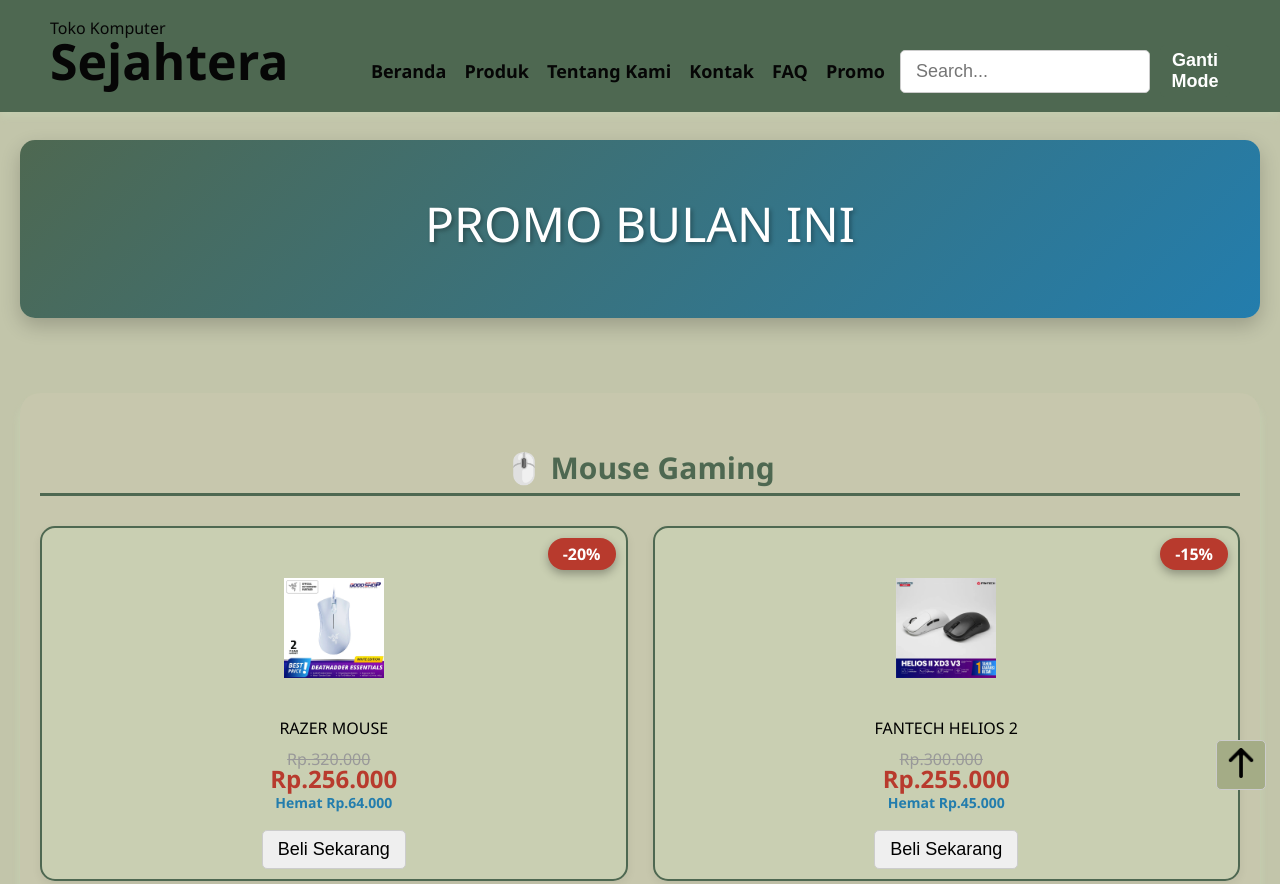
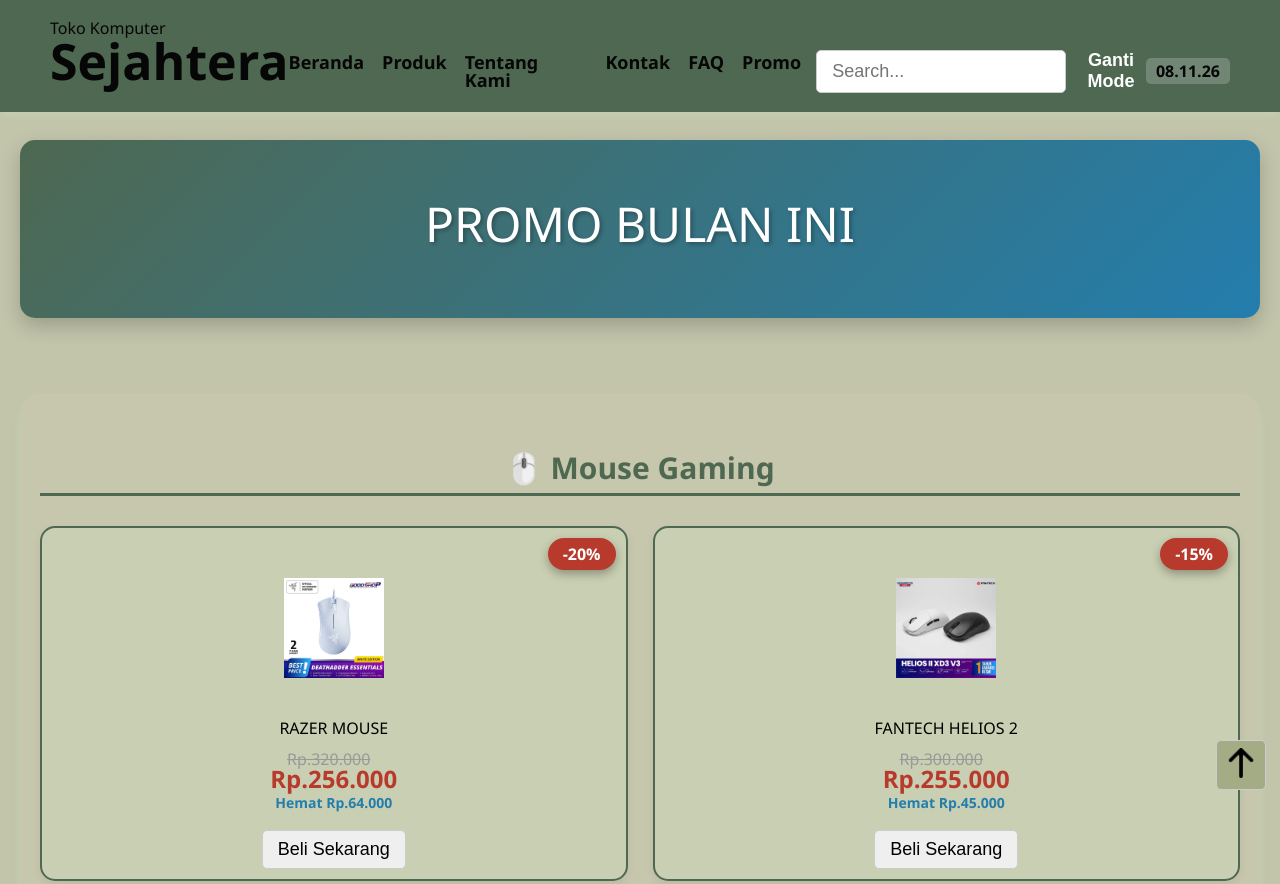
Before and after one commit to Nabil07261/UTS_A12.2024.07261, a plain HTML site: page promo.html in a window 1280 px wide. Shown: the top 884 px of the page. Drawn offline with Linux system fonts and the light colour scheme.

Commit message:
second commit

```diff
--- a/promo.html
+++ b/promo.html
@@ -36,6 +36,7 @@
                   <div class="change-mode">
                     <button id="button-mode" onclick="toggleMode()">Ganti Mode</button>
                   </div>
+                  <div id="clock" class="clock-display"></div>
             </div>
         </div>
     </div>
```
